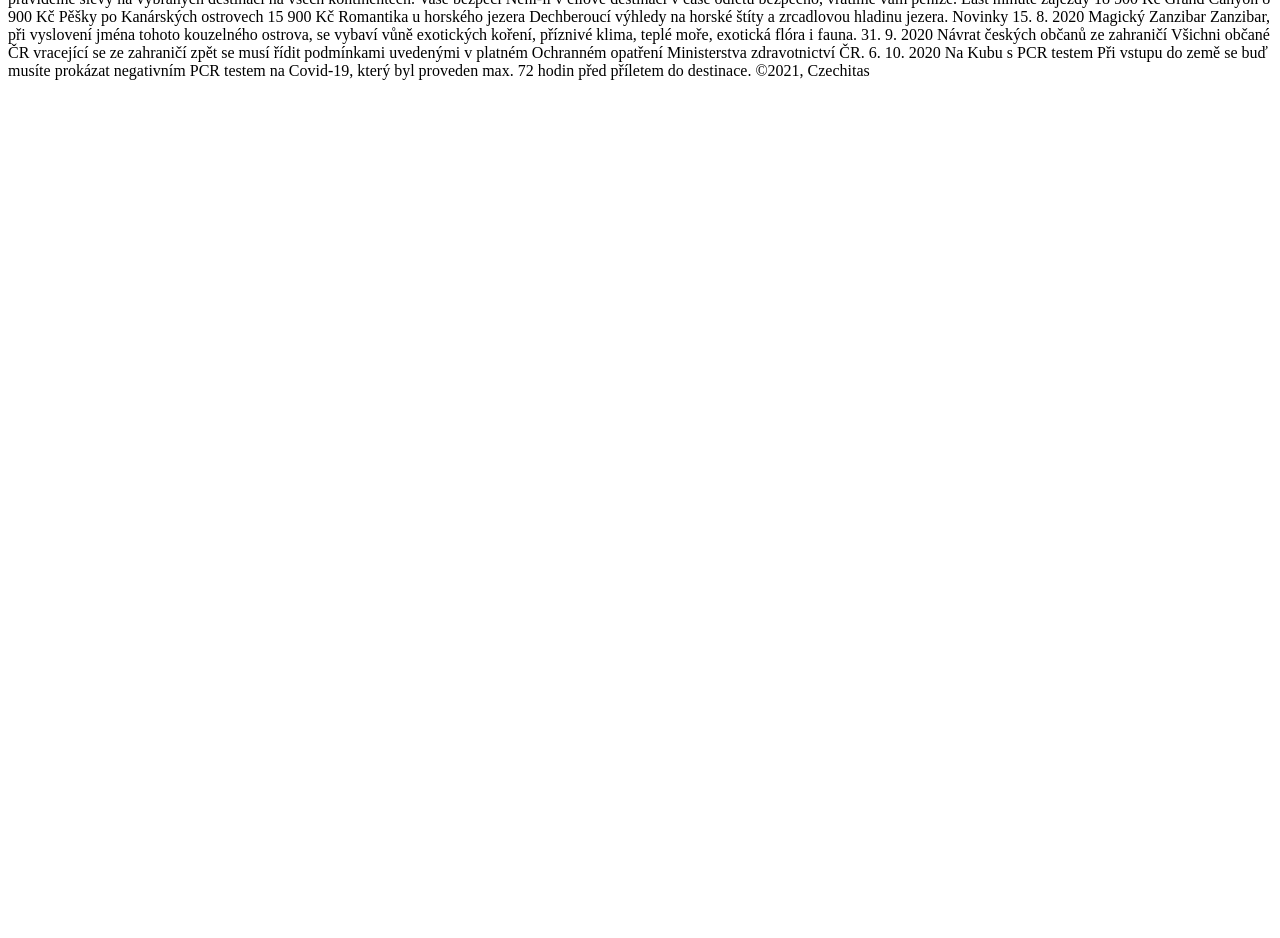
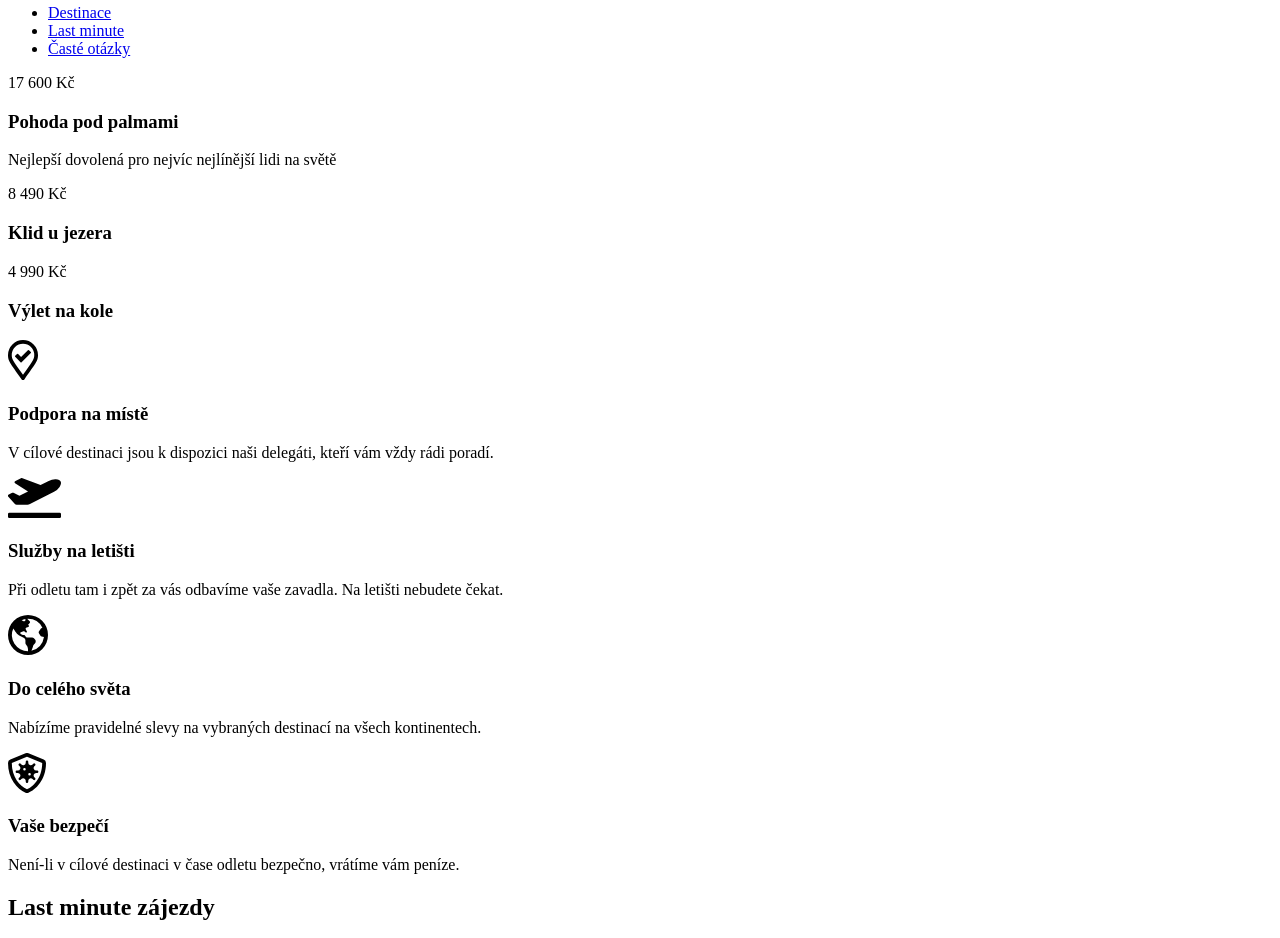
Before and after one commit to HTML-a-CSS-2-Podzim-2021-Online/cestovka-Martula547, a plain HTML site: page index.html in a window 1280 px wide. Shown: the part 54-992 px from the top of the page. Before the commit the page ends 800 px from the top, so only its background shows below. Drawn offline with Linux system fonts and the light colour scheme.

Commit message:
Úpravy HTML

```diff
--- a/index.html
+++ b/index.html
@@ -8,62 +8,103 @@
 </head>
 
 <body>
-	Last minute
-	Destinace
-	Časté otázky
+	<header>
+		<img src="podklady/logo.svg" alt="logo Cestovka">
+		<nav>
+			<ul>
+				<li><a href="#">Destinace</a></li>
+				<li><a href="#">Last minute</a></li>
+				<li><a href="#">Časté otázky</a></li>
+			</ul>
+		</nav>
+	</header>
 
-	17 600 Kč
-	Pohoda pod palmami
-	Nejlepší dovolená pro nejvíc nejlínější lidi na světě
+	<div class="produkt">
+		<div class= "produkt--palmy">
+			<p>17 600 Kč</p>
+			<h3>Pohoda pod palmami</h3>
+			<p>Nejlepší dovolená pro nejvíc nejlínější lidi na světě</p>
+		</div>
+		<div class="produkt--jezera">
+			<p>8 490 Kč</p>
+			<h3>Klid u jezera</h3>
+		</div>
+		<div class="produkt--nakole">
+			<p>4 990 Kč</p>
+			<h3>Výlet na kole</h3>
+		</div>
+	</div>
 
-	8 490 Kč
-	Klid u jezera
+	<div class="sluzby">
+		<div class="sluzby--podporanamiste">
+			<img src="podklady/map.svg" alt="ikonka podpora">
+			<h3>Podpora na místě</h3>
+			<p>V cílové destinaci jsou k dispozici naši delegáti, kteří vám vždy rádi poradí.</p>
+		</div>
 
-	4 990 Kč
-	Výlet na kole
+		<div class="sluzby--sluzbynaletisti">
+			<img src="podklady/plane.svg" alt="ikonka letadlo">
+			<h3>Služby na letišti</h3>
+			<p>Při odletu tam i zpět za vás odbavíme vaše zavadla. Na letišti nebudete čekat.</p>
+		</div>
 
-	Podpora na místě
-	V cílové destinaci jsou k dispozici naši delegáti, kteří vám vždy rádi poradí.
+		<div class="sluzby--letypocelemsvete">
+			<img src="podklady/globe.svg" alt="ikonka zeměkoule">
+			<h3>Do celého světa</h3>
+			<p>Nabízíme pravidelné slevy na vybraných destinací na všech kontinentech.</p>
+		</div>
 
-	Služby na letišti
-	Při odletu tam i zpět za vás odbavíme vaše zavadla. Na letišti nebudete čekat.
+		<div class="sluzby--vasebezpeci">
+			<img src="podklady/shield.svg" alt="ikonka štítu">
+			<h3>Vaše bezpečí</h3>
+			<p>Není-li v cílové destinaci v čase odletu bezpečno, vrátíme vám peníze.</p>
+		</div>
+	</div>
 
-	Do celého světa
-	Nabízíme pravidelné slevy na vybraných destinací na všech kontinentech.
+	<div class="produkt">
+		<h2>Last minute zájezdy</h2>
 
-	Vaše bezpečí
-	Není-li v cílové destinaci v čase odletu bezpečno, vrátíme vám peníze.
+		<div class="produkt--grandcanyon">
+			<p>18 500 Kč</p>
+			<h3>Grand Canyon</h3>
+		</div>
 
-	Last minute zájezdy
 
-	18 500 Kč
-	Grand Canyon
+		<div class="produkt--peskykanarskeostrovy">
+			<p>8 900 Kč</p>
+			<h3>Pěšky po Kanárských ostrovech</h3>
+		</div>
 
-	8 900 Kč
-	Pěšky po Kanárských ostrovech
+		<div class="produkt--romantikaujezera">
+			<p>15 900 Kč</p>
+			<h3>Romantika u horského jezera</h3>
+			<p>Dechberoucí výhledy na horské štíty a zrcadlovou hladinu jezera.</p>
+		</div>
+	</div>
 
-	15 900 Kč
-	Romantika u horského jezera
-	Dechberoucí výhledy na horské štíty a zrcadlovou hladinu jezera.
+	<div class="seznamnovinek">
+		<h2>Novinky</h2>
+		<div class="seznamnovinek--zanzibar">
+			<p>15. 8. 2020</p>
+			<h3>Magický Zanzibar</h3>
+			<p>Zanzibar, při vyslovení jména tohoto kouzelného ostrova, se vybaví vůně exotických koření, příznivé klima, teplé moře,exotická flóra i fauna.</p>
+		</div>
 
-	Novinky
+		<div class="seznamnovinek--navratzezahranici">
+			<p>31. 9. 2020</p>
+			<h3>Návrat českých občanů ze zahraničí</h3>
+			<p>Všichni občané ČR vracející se ze zahraničí zpět se musí řídit podmínkami uvedenými v platném Ochranném opatření
+			Ministerstva zdravotnictví ČR.</p>
+		</div>
 
-	15. 8. 2020
-	Magický Zanzibar
-	Zanzibar, při vyslovení jména tohoto kouzelného ostrova, se vybaví vůně exotických koření, příznivé klima, teplé moře,
-	exotická flóra i fauna.
+		<div class="seznamnovinek--kubaapcrtest">
+			<p>6. 10. 2020</p>
+			<h3>Na Kubu s PCR testem</h3>
+			<p>Při vstupu do země se buď musíte prokázat negativním PCR testem na Covid-19, který byl proveden max. 72 hodin předpříletem do destinace.</p>
+		</div>
+	</div>
 
-	31. 9. 2020
-	Návrat českých občanů ze zahraničí
-	Všichni občané ČR vracející se ze zahraničí zpět se musí řídit podmínkami uvedenými v platném Ochranném opatření
-	Ministerstva zdravotnictví ČR.
-
-	6. 10. 2020
-	Na Kubu s PCR testem
-	Při vstupu do země se buď musíte prokázat negativním PCR testem na Covid-19, který byl proveden max. 72 hodin před
-	příletem do destinace.
-
-	©2021, Czechitas
+<footer>©2021, Czechitas</footer>
 </body>
 
 </html>
```
Also changed, not shown: 1 other file.
